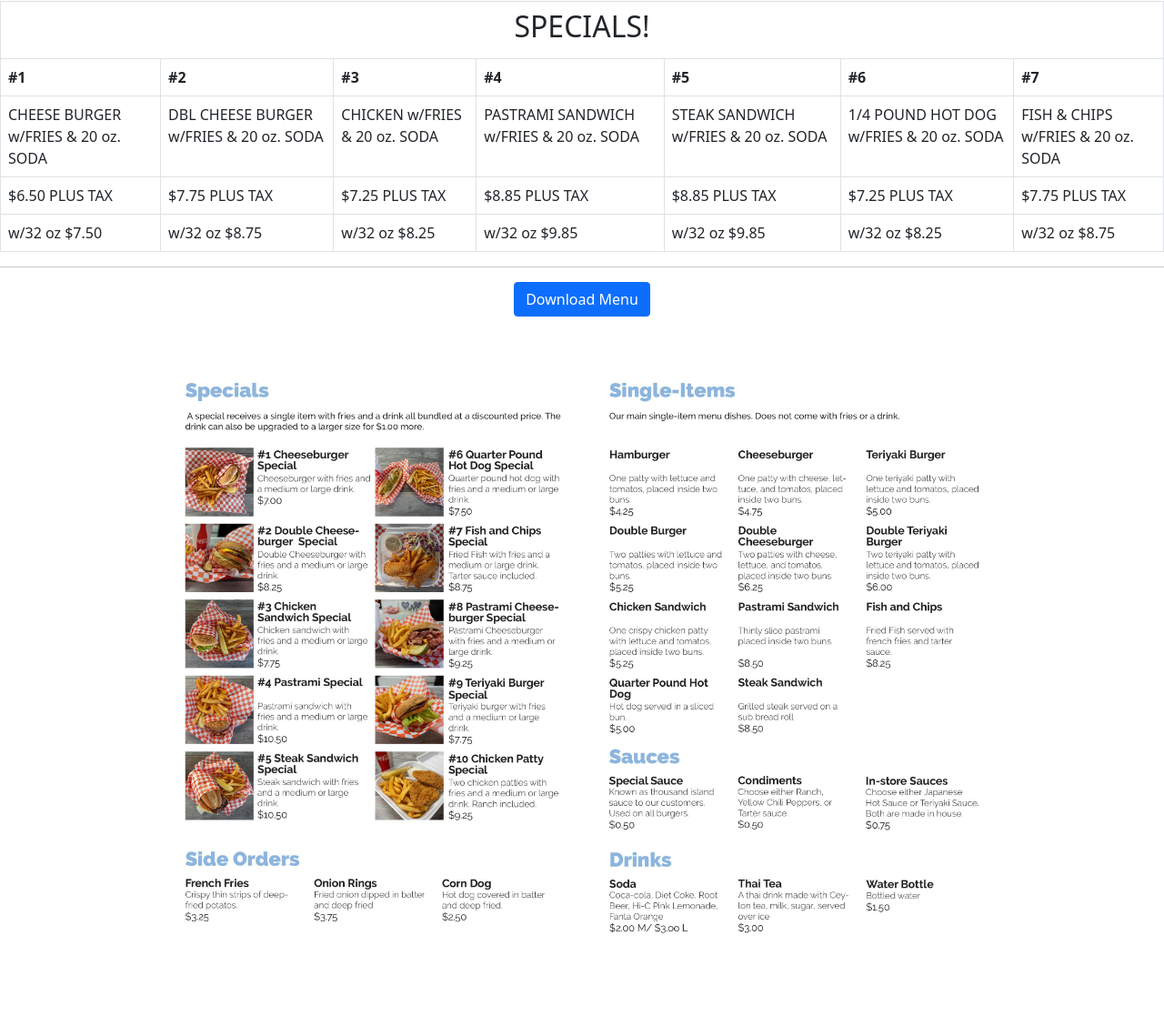
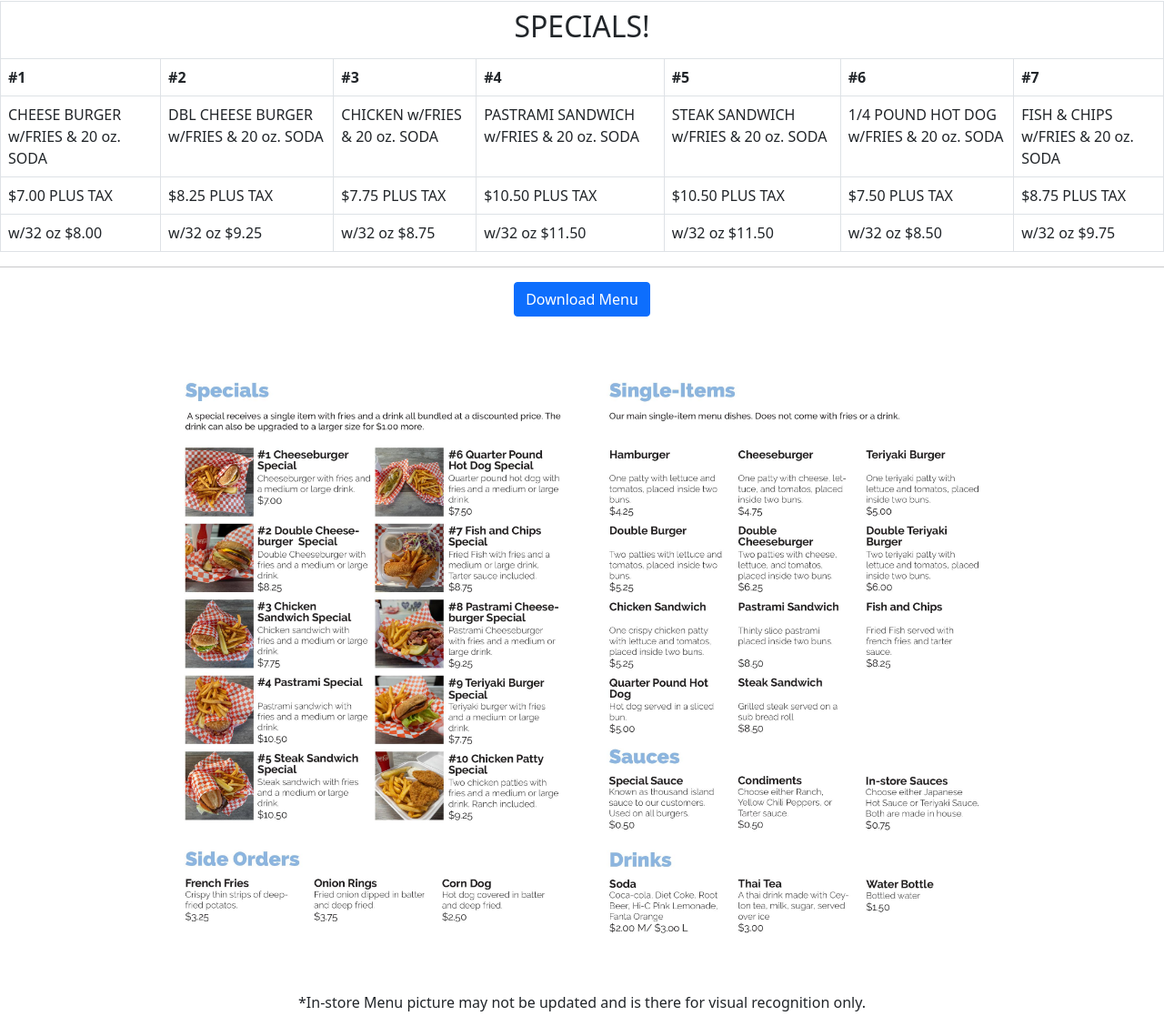
Before and after one commit to Sittiphat/Burger-Basket-Monrovia-Website, a plain HTML site: page menu.html in a window 1280 px wide. Shown: the part 835-1952 px from the top of the page at 91% size. Before the commit the page ends 1925 px from the top, so only its background shows below. Drawn offline with nearby package versions, Linux system fonts and the light colour scheme.

Commit message:
Adding tab icon and menu update

```diff
--- a/menu.html
+++ b/menu.html
@@ -6,6 +6,7 @@
   <link href="https://cdn.jsdelivr.net/npm/bootstrap@5.0.0-beta2/dist/css/bootstrap.min.css" rel="stylesheet" integrity="sha384-BmbxuPwQa2lc/FVzBcNJ7UAyJxM6wuqIj61tLrc4wSX0szH/Ev+nYRRuWlolflfl" crossorigin="anonymous">
   <meta charset="utf-8">
   <title>Menu</title>
+  <link rel="icon" href="img/logo.png" type="image/png">
 </head>
 
 <body>
@@ -54,23 +55,23 @@
             <td>FISH & CHIPS w/FRIES & 20 oz. SODA</td>
           </tr>
           <tr>
-            <td>$6.50 PLUS TAX</td>
+            <td>$7.00 PLUS TAX</td>
+            <td>$8.25 PLUS TAX</td>
             <td>$7.75 PLUS TAX</td>
-            <td>$7.25 PLUS TAX</td>
-            <td>$8.85 PLUS TAX</td>
-            <td>$8.85 PLUS TAX</td>
-            <td>$7.25 PLUS TAX</td>
-            <td>$7.75 PLUS TAX</td>
+            <td>$10.50 PLUS TAX</td>
+            <td>$10.50 PLUS TAX</td>
+            <td>$7.50 PLUS TAX</td>
+            <td>$8.75 PLUS TAX</td>
           </tr>
         </tbody>
         <tfoot>
-          <td>w/32 oz $7.50</td>
+          <td>w/32 oz $8.00</td>
+          <td>w/32 oz $9.25</td>
           <td>w/32 oz $8.75</td>
-          <td>w/32 oz $8.25</td>
-          <td>w/32 oz $9.85</td>
-          <td>w/32 oz $9.85</td>
-          <td>w/32 oz $8.25</td>
-          <td>w/32 oz $8.75</td>
+          <td>w/32 oz $11.50</td>
+          <td>w/32 oz $11.50</td>
+          <td>w/32 oz $8.50</td>
+          <td>w/32 oz $9.75</td>
         </tfoot>
       </table>
     </section>
@@ -85,6 +86,7 @@
 
 
       <img class="rounded mx-auto d-block menu_img" src="./img/menu.jpg" class="rounded float-right">
+  <p class="text-center">*In-store Menu picture may not be updated and is there for visual recognition only.</p>
 </body>
 
 </html>
```
Also changed, not shown: index.html (+4 -3 lines), order.html (+2 -1 lines), socials.html (+1 -0 lines), img/logo_circle.png (added).
